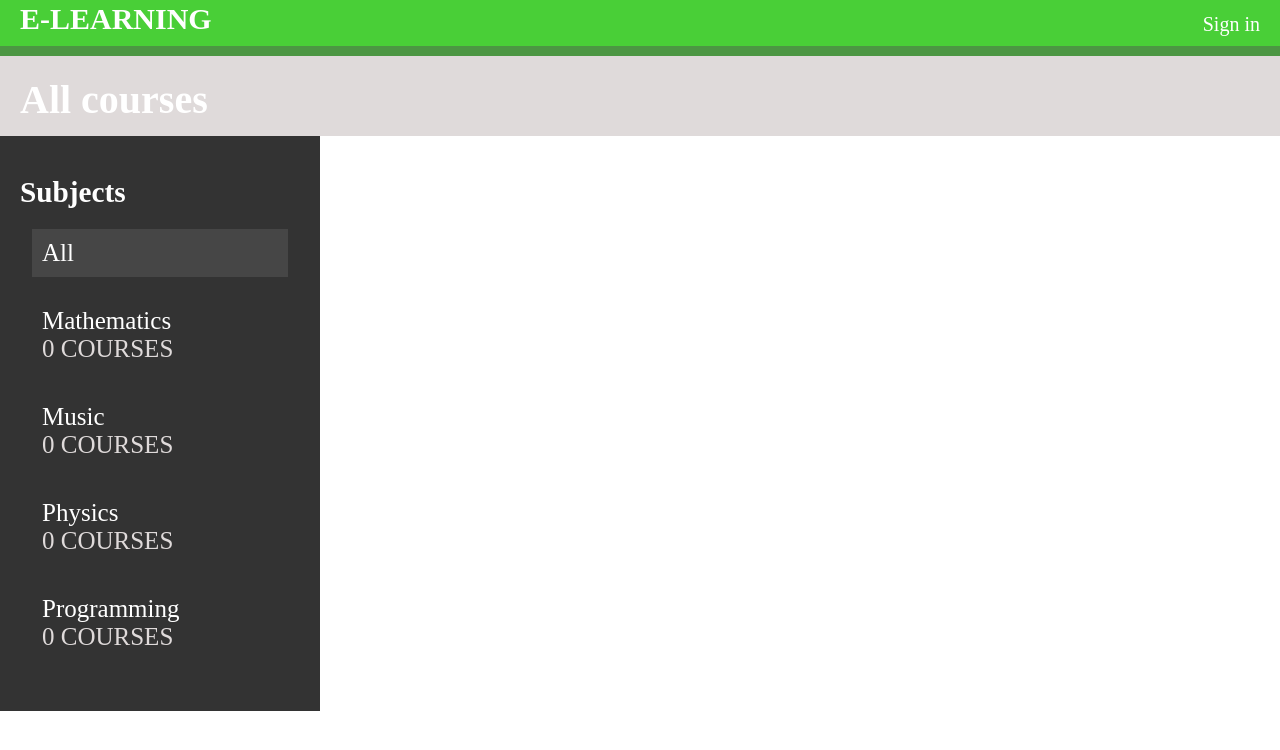
After one commit to Vector22/elearning, a Django app: page / in a window 1280 px wide. The commit adds this page. Shown: the top 750 px of the page. Run offline with Django 3.2, Linux system fonts and the light colour scheme; data comes from the database, SQL or seed files in the repository; data that the repository does not hold is empty; some libraries are stand-ins or nearby versions.

Commit message:
Create a course list and detail view for students.

```diff
--- a/courses/static/css/courses/list.css
+++ b/courses/static/css/courses/list.css
@@ -1,4 +1,6 @@
 :root {
+    --primary-black: rgba(0, 0, 0, 0.8);
+    --secondary-black: rgba(70, 70, 70, 1);
     --primary-green: rgb(73, 207, 55);
     --light-green: rgb(219, 231, 218);;
     --dark-green: rgb(76, 150, 67);
@@ -16,48 +18,65 @@ h1 {
     padding-top: 2rem;
 }
 
-.module {
-    padding: 2rem;
+.courses {
+    display: flex;
+    /* padding: 2rem; */
     font-size: 2.5rem;
 }
-.courses {
-    display: grid;
-    grid-template-columns: auto auto auto;
-    padding: 0;
+
+aside {
+    flex: 25%;
+    background-color: var(--primary-black);
+    color: var(--white);
+    padding: 4rem 2rem;
 }
 
-.course_item {
-    background-color: var(--white);
-    margin: 1rem;
-    padding: 2rem;
-    border: 2px solid var(--light-silver);
-    transition: 0.5s;
+section {
+    flex: 75%;
+    padding: 5rem 3rem;
 }
-.course_item:hover {
-    border: 2px solid var(--primary-green);
-    background-color: var(--light-green);
+
+.courses__subjects-box {
+    /* background-color: var(--secondary-black); */
+    margin: 1rem 1.2rem;
 }
-.link {
+.selected {
+    background-color: var(--secondary-black);
+}
+
+.courses__subjects-item {
+    list-style: none;
+    padding: 1rem;
+    margin-top: 2rem;
+}
+.courses__subjects-item:hover {
+    border: 0.5rem dashed var(--secondary-black);
+}
+.courses__subjects-item > a {
+    text-decoration: none;
+    color: var(--white);
+}
+.courses__subjects-item > a > span {
+    color: var(--light-silver);
+    text-transform: uppercase;
+}
+.courses__items-box {
+    padding: 2rem 1.5rem;
+    /* border: 2px solid var(--light-silver); */
+}
+.courses__items-title {
+    font-family: 'Andale Mono', Courier,'Courier New', monospace;
+    font-weight: 200;
+    margin-bottom: 2rem;
+}
+.courses__items-title > a {
     text-decoration: none;
     color: var(--primary-green);
 }
-.link:hover {
-    color: var(--dark-green);
+.courses__items-subject {
+
 }
-
-.button {
-    height: 6rem;
-    color: var(--white);
-    background-color: var(--primary-green);
-    width: 25vw;
-    font-size: 3rem;
-    border: 1px solid var(--primary-green);
-    border-radius: 0.8rem/0.8rem ;
-    margin-top: 3rem;
-    cursor: pointer;
-    transition: 0.5s;
+.courses__items-subject > a {
+    text-decoration: none;
+    color: var(--primary-green);
 }
-.button:hover {
-    color: var(--primary-green);
-    background-color: var(--white);
-}
--- /dev/null
+++ b/courses/templates/courses/course/list.html
@@ -0,0 +1,64 @@
+{% extends "base.html" %}
+{% load static %}
+
+{% block title %}
+{% if subject %}
+{{ subject.title }} courses
+{% else %}
+All courses
+{% endif %}
+{% endblock %}
+
+
+{% block extras-styles %}
+<link href="{% static 'css/courses/list.css' %}" rel="stylesheet">
+{% endblock %}
+
+
+{% block content %}
+<h1>
+    {% if subject %}
+    {{ subject.title }} courses
+    {% else %}
+    All courses
+    {% endif %}
+</h1>
+
+<div class="courses">
+    <aside class="courses__subjects">
+        <h3>Subjects</h3>
+        <ul id="courses__subjects-box" class="courses__subjects-box">
+            <li class="{% if not subject %} selected {% endif %}courses__subjects-item">
+                <a href="{% url 'course_list' %}">All</a>
+            </li>
+            {% for s in subjects %}
+            <li class="{% if s == subject %}selected {% endif %} courses__subjects-item">
+                <a href="{% url 'courses:course_list_subject' s.slug %}">
+                    {{ s.title }}
+                    <br><span>{{ s.total_courses }} courses</span>
+                </a>
+            </li>
+            {% endfor %}
+        </ul>
+    </aside>
+
+    <section class="courses__items">
+        {% for course in courses %}
+        {% with subject=course.subject %}
+        <div class="courses__items-box">
+            <h3 class="courses__items-title">
+                <a href="{% url 'courses:course_detail' course.slug %}">{{ course.title }}</a>
+            </h3>
+            <p class="courses__items-subject">
+                <a href="{% url 'courses:course_list_subject' subject.slug %}">{{ subject }}</a>.
+                {{ course.total_modules }} modules.
+                <!-- Instructor: {{ course.owner.get_full_name }} -->
+                Instructor: {{ course.owner.username }}
+            </p>
+        </div>
+        {% endwith %}
+        {% endfor %}
+    </section>
+</div>
+
+{% endblock %}
--- a/courses/templates/courses/manage/course/list.html
+++ b/courses/templates/courses/manage/course/manage_list.html
@@ -4,7 +4,7 @@
 {% block title %}My courses{% endblock %}
 
 {% block extras-styles %}
-<link href="{% static 'css/courses/list.css' %}" rel="stylesheet">
+<link href="{% static 'css/courses/manage_list.css' %}" rel="stylesheet">
 {% endblock %}
 
 {% block content %}
--- a/courses/urls.py
+++ b/courses/urls.py
@@ -5,6 +5,7 @@ from . import views
 app_name = 'courses'
 
 urlpatterns = [
+    # Courses urls
     path('my_courses/',
          views.ManageCourseListView.as_view(),
          name='manage_course_list'),
@@ -13,11 +14,17 @@ urlpatterns = [
     path('<pk>/delete/',
          views.CourseDeleteView.as_view(),
          name='course_delete'),
-    # Modules urls
+    path('subject/<slug:subject>/',
+         views.CourseListView.as_view(),
+         name='course_list_subject'),
+    path('<slug:slug>/',
+         views.CourseDetailView.as_view(),
+         name='course_detail'),
+
+    # Modules & Contents urls
     path('<pk>/module/',
          views.CourseModuleUpdateView.as_view(),
          name='course_module_update'),
-    # Contents urls
     path('module/<int:module_id>/',
          views.ModuleContentListView.as_view(),
          name='module_content_list'),
@@ -30,6 +37,7 @@ urlpatterns = [
     path('content/<int:id>/delete/',
          views.ContentDeleteView.as_view(),
          name='module_content_delete'),
+
     # Ajax json views
     path('module/order/', views.ModuleOrderView.as_view(),
          name='module_order'),
--- a/courses/views.py
+++ b/courses/views.py
@@ -1,5 +1,6 @@
 from django.urls import reverse_lazy
 from django.views.generic.list import ListView
+from django.views.generic.detail import DetailView
 from django.views.generic.edit import CreateView, UpdateView, DeleteView
 from django.views.generic.base import TemplateResponseMixin, View
 from django.shortcuts import redirect, get_object_or_404
@@ -7,10 +8,11 @@ from django.contrib.auth.mixins import (LoginRequiredMixin,
                                         PermissionRequiredMixin)
 from django.forms.models import modelform_factory
 from django.apps import apps
+from django.db.models import Count
 
 from braces.views import CsrfExemptMixin, JsonRequestResponseMixin
 
-from .models import Course, Module, Content
+from .models import Course, Module, Content, Subject
 from .forms import ModuleFormSet
 
 # CBV and Mixins for CMS features
@@ -44,7 +46,7 @@ class OwnerCourseEditMixin(OwnerCourseMixin, OwnerEditMixin):
 
 
 class ManageCourseListView(OwnerCourseMixin, ListView):
-    template_name = 'courses/manage/course/list.html'
+    template_name = 'courses/manage/course/manage_list.html'
 
 
 class CourseCreateView(OwnerCourseEditMixin, PermissionRequiredMixin,
@@ -181,3 +183,30 @@ class ContentOrderView(CsrfExemptMixin, JsonRequestResponseMixin, View):
             Content.objects.filter(
                 id=id, module__course__owner=request.user).update(order=order)
         return self.render_json_response({'saved': 'OK'})
+
+
+# Publics views to let students views courses modules and enroll to courses
+
+
+class CourseListView(TemplateResponseMixin, View):
+    # This view is used by two differents urls
+    # (/ and 'course/subject/<slug:subject>/)
+    model = Course
+    template_name = 'courses/course/list.html'
+
+    def get(self, request, subject=None):
+        subjects = Subject.objects.annotate(total_courses=Count('courses'))
+        courses = Course.objects.annotate(total_modules=Count('modules'))
+        if subject:
+            subject = get_object_or_404(Subject, slug=subject)
+            courses = courses.filter(subject=subject)
+        return self.render_to_response({
+            'subjects': subjects,
+            'subject': subject,
+            'courses': courses
+        })
+
+
+class CourseDetailView(DetailView):
+    model = Course
+    template_name = 'courses/course/detail.html'
--- a/elearning/urls.py
+++ b/elearning/urls.py
@@ -16,6 +16,9 @@ Including another URLconf
 from django.contrib import admin
 from django.urls import path, include
 from django.contrib.auth import views as auth_views
+
+from courses.views import CourseListView
+
 import debug_toolbar
 
 urlpatterns = [
@@ -24,5 +27,8 @@ urlpatterns = [
     path('admin/', admin.site.urls),
     path('accounts/login/', auth_views.LoginView.as_view(), name='login'),
     path('accounts/logout/', auth_views.LogoutView.as_view(), name='logout'),
+    # We want to display the list of courses in the URL http://127.0.0.1:8000/
+    # and all other URLs for the courses application have the /course/ prefix.
+    path('', CourseListView.as_view(), name='course_list'),
     path('course/', include('courses.urls')),
 ]
```
Also changed, not shown: courses/static/css/courses/detail.css (added, +36 -0 lines), courses/static/css/courses/manage_list.css (added, +63 -0 lines), courses/templates/courses/course/detail.html (added, +32 -0 lines), 1 other file.
